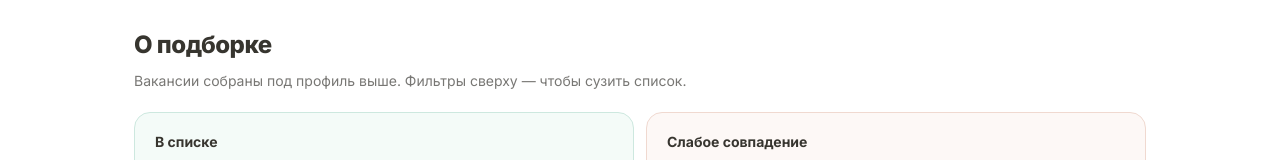
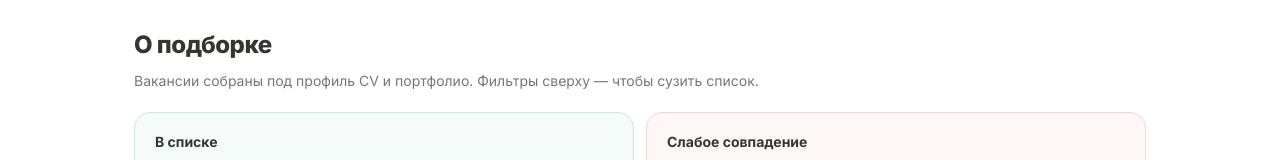
Before and after one commit to deemjqe/marina-jobs, a plain HTML site: page index.html in a window 1280 px wide. Shown: the part 715-875 px from the top of the page. Drawn offline with Linux system fonts and the light colour scheme.

Commit message:
Point the intro to CV and portfolio instead of the removed bio.
Co-authored-by: Cursor <cursoragent@cursor.com>

```diff
--- a/index.html
+++ b/index.html
@@ -370,7 +370,7 @@ a { color: inherit; text-decoration: none; }
 
   <section class="section" id="review">
     <h2 class="section-title">О подборке</h2>
-    <p class="section-sub">Вакансии собраны под профиль выше. Фильтры сверху — чтобы сузить список.</p>
+    <p class="section-sub">Вакансии собраны под профиль CV и портфолио. Фильтры сверху — чтобы сузить список.</p>
     <div class="review-grid">
       <div class="review-card yes">
         <h3>В списке</h3>
```
